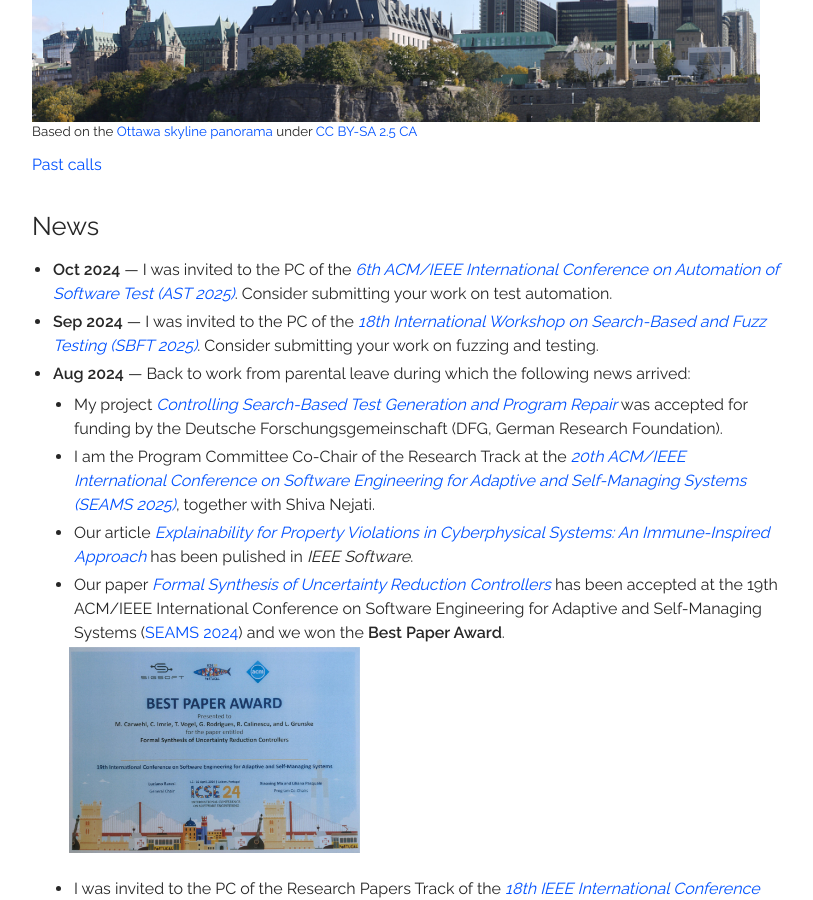
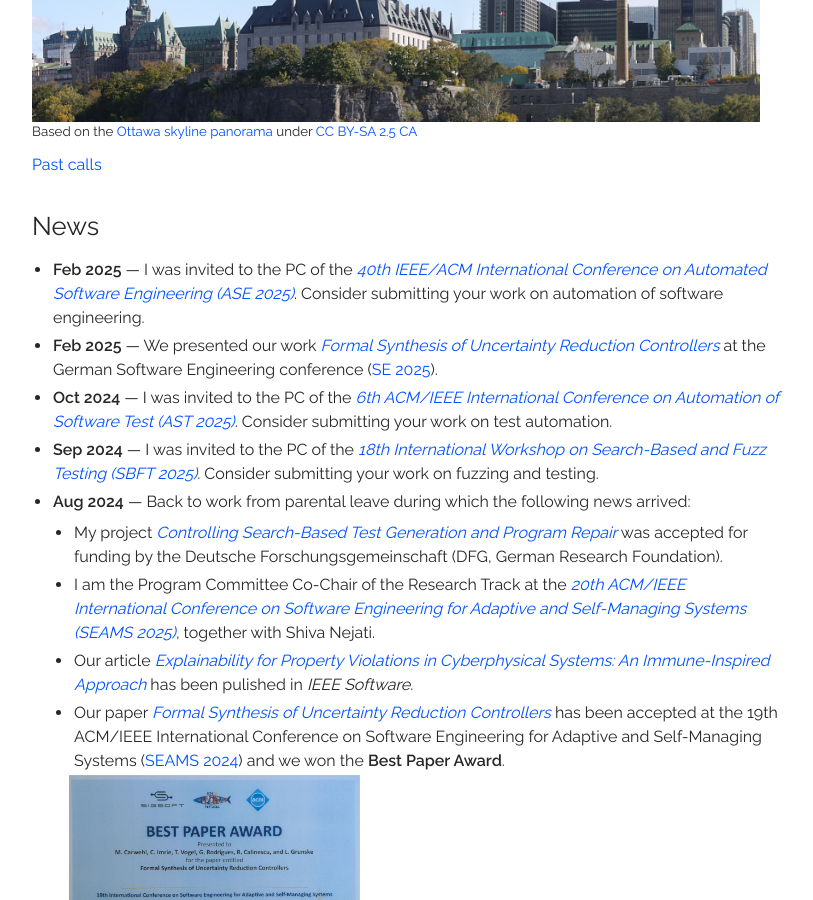
Before and after one commit to thomas-vogel/thomas-vogel.github.io, a Jekyll site: the page built from index.md, in a window 1280 px wide and 900 px high, scrolled down 785 px. Shown: the whole window, without its empty margins (233-1046 px from the left). Built offline with Jekyll 4.4.1, drawn with Linux system fonts in a browser that asks for light colours; nearby versions of some CDN libraries.

Commit message:
Add PC ASE'25 and news entry for SE'25 talk.

```diff
--- a/index.md
+++ b/index.md
@@ -100,6 +100,8 @@ His research interests are in the areas of (search-based and model-driven) softw
 
 ## News
 
+* __Feb 2025__ --- I was invited to the PC of the [_40th IEEE/ACM International Conference on Automated Software Engineering (ASE 2025)_](https://conf.researchr.org/track/ase-2025/ase-2025-papers){:target="_blank"}. Consider submitting your work on automation of software engineering.
+* __Feb 2025__ --- We presented our work [_Formal Synthesis of Uncertainty Reduction Controllers_](publications/2024-SEAMS) at the German Software Engineering conference ([SE 2025](https://se2025.sdq.kastel.kit.edu/){:target="_blank"}).
 * __Oct 2024__ --- I was invited to the PC of the [_6th ACM/IEEE International Conference on Automation of Software Test (AST 2025)_](https://conf.researchr.org/home/ast-2025){:target="_blank"}. Consider submitting your work on test automation.
 * __Sep 2024__ --- I was invited to the PC of the [_18th International Workshop on Search-Based and Fuzz Testing (SBFT 2025)_](https://sbft25.github.io/){:target="_blank"}. Consider submitting your work on fuzzing and testing.
 * __Aug 2024__ --- Back to work from parental leave during which the following news arrived:
```
Also changed, not shown: _pages/activities.md (+1 -0 lines).
